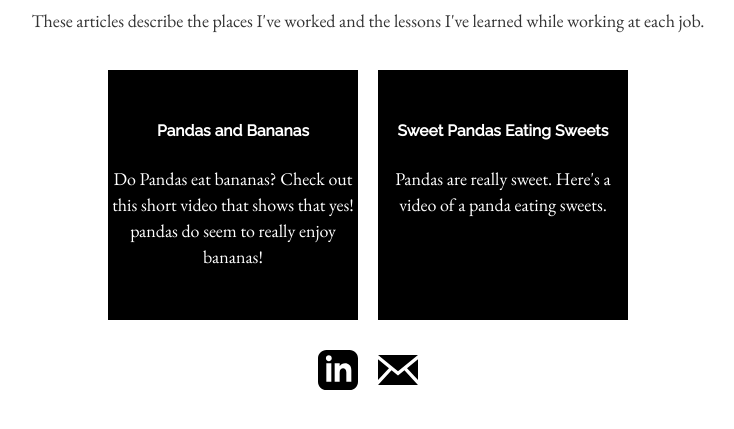
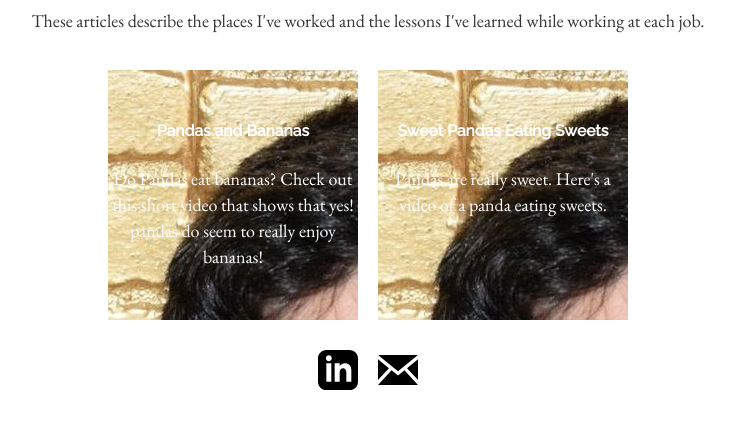
Before and after one commit to mdermksian/mdermksian, a Gatsby site: page /work in a window 1280 px wide. Shown: the part 195-624 px from the top of the page, without its empty margins (272-1006 px from the left). Built offline with nearby package versions, Linux system fonts and the light colour scheme; Gatsby itself is replaced by a stand-in of ours; some packages are replaced by stand-ins of ours.

Commit message:
Added image functionality to tiles

```diff
--- a/src/components/tile.js
+++ b/src/components/tile.js
@@ -2,6 +2,7 @@ import React from "react";
 import {Link} from "gatsby";
 import {css} from "react-emotion";
 
+export default (props) => {
 	const styles = {
 		container:css`
 			display: flex;
@@ -13,12 +14,15 @@ const styles = {
 			text-align: center;
 			color: white;
 			transition: color 0.5s ease-in-out;
+			background-image: url(${props.picture});
 		`
 	};
 
-export default (props) => (
+	return (
 		<Link to={props.to} className={styles.container}>
 			<h5>{props.title}</h5>
 			<p>{props.excerpt}</p>
 		</Link>
 	)
+
+}
--- a/src/pages/pandas-and-bananas.md
+++ b/src/pages/pandas-and-bananas.md
@@ -1,6 +1,7 @@
 ---
 title: "Pandas and Bananas"
 date: "2017-08-21"
+picture: "../images/headshot.jpg"
 ---
 
 Do Pandas eat bananas? Check out this short video that shows that yes! pandas do
--- a/src/pages/sweet-pandas-eating-sweets.md
+++ b/src/pages/sweet-pandas-eating-sweets.md
@@ -1,6 +1,7 @@
 ---
 title: "Sweet Pandas Eating Sweets"
 date: "2017-08-10"
+picture: "../images/headshot.jpg"
 ---
 
 Pandas are really sweet.
--- a/src/pages/work.js
+++ b/src/pages/work.js
@@ -30,8 +30,8 @@ export default ({data}) => (
 			<p className={styles.tidbit}>These articles describe the places I've worked and the lessons I've learned while working at each job.</p>
 			<div className={styles.tileContainer}>
 				{data.allMarkdownRemark.edges.map(({node}) => {
-					console.log(node);
-					return (<Tile title={node.frontmatter.title} excerpt={node.excerpt} to={node.fields.slug}/>)
+					const picture = node.frontmatter.picture.childImageSharp.resize.src;
+					return (<Tile title={node.frontmatter.title} excerpt={node.excerpt} to={node.fields.slug} picture={picture}/>)
 				})}
 			</div>
 		</div>
@@ -46,6 +46,13 @@ export const query = graphql`
 					frontmatter {
 						title
 						date(formatString: "DD MMMM, YYYY")
+						picture {
+							childImageSharp{
+								resize(width:250, height:250){
+									src
+								}
+							}
+						}
 					}
 					fields {
 						slug
```
Lines whose indentation alone changed are shown as unchanged.
